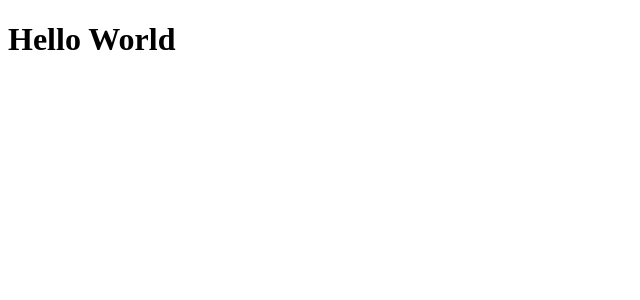
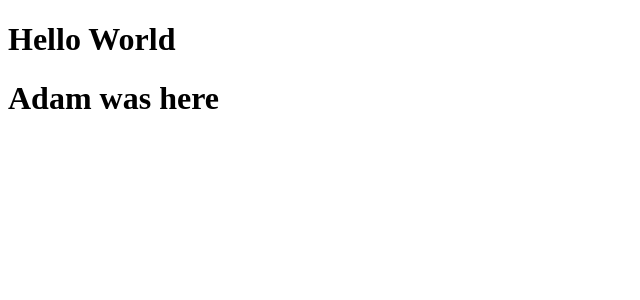
Before and after one commit to fredrik97nilsson/developsio, a JavaScript app: page / in a window 1280 px wide. Shown: the top 300 px of the page, without its empty margins (0-640 px from the left). Built offline with nearby package versions, Linux system fonts and the light colour scheme; the HTML template or start-up script is replaced by a standard one.

Commit message:
ffff
fff

```diff
--- a/src/App.js
+++ b/src/App.js
@@ -3,6 +3,7 @@ function App() {
   return (
     <div className="App">
       <h1>Hello World</h1>
+      <h1>Adam was here</h1>
     </div>
   );
 }
```
